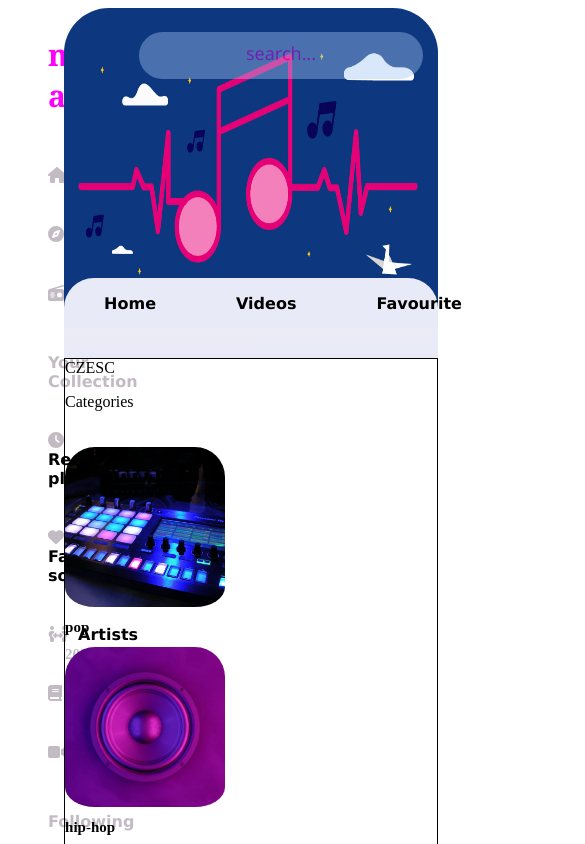
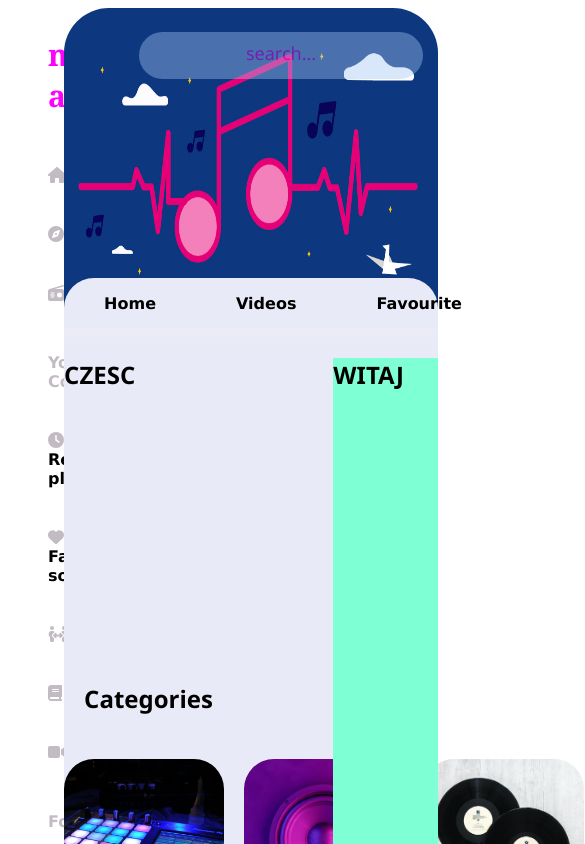
Before and after one commit to KatSobieska/react-music-app, a React (Create React App) app: page / in a window 390 px wide. Shown: the top 844 px of the page, 585 px wide, since content can reach past the window. Built offline with nearby package versions, Linux system fonts and the light colour scheme.

Commit message:
Add responsive styles for Home

```diff
--- a/src/components/features/Home.module.scss
+++ b/src/components/features/Home.module.scss
@@ -1,3 +1,30 @@
 .home {
-  border: 1px solid black;
+  display: flex;
+  flex-wrap: wrap;
+  font-family: "Segoe UI", Tahoma, Geneva, Verdana, sans-serif;
+  font-size: 24px;
+  font-weight: 600;
+  background-color: rgb(233, 234, 247);
 }
+.first {
+  width: 72%;
+}
+.popular {
+  height: 300px;
+}
+.categories {
+  height: 300px;
+  p {
+    padding-left: 20px;
+    font-weight: 700;
+  }
+}
+.categoryBoxes {
+  display: flex;
+  justify-content: space-around;
+}
+.discover {
+  background-color: aquamarine;
+  height: 600px;
+  width: 28%;
+}
```
